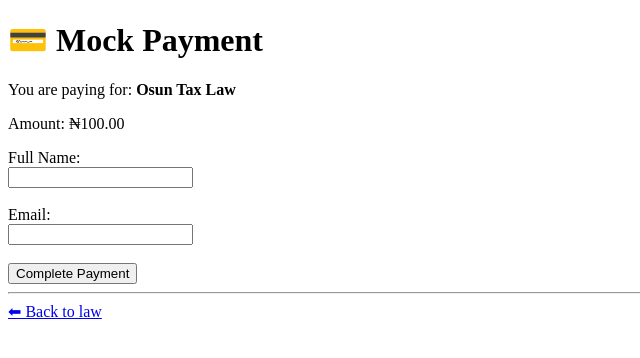
After one commit to sojiidowu/Osun-State-Laws-and-Bills, a Django app: page /pay/1/ in a window 1280 px wide. The commit adds this page. Shown: the top 358 px of the page, without its empty margins (0-640 px from the left). Run offline with Django 5.2, Linux system fonts and the light colour scheme; data comes from the database, SQL or seed files in the repository.

Commit message:
Added free and paid download logic with mock payment system

```diff
--- /dev/null
+++ b/legislation/templates/legislation/mock_payment.html
@@ -0,0 +1,27 @@
+<!DOCTYPE html>
+<html lang="en">
+  <head>
+    <meta charset="UTF-8" />
+    <meta name="viewport" content="width=device-width, initial-scale=1.0" />
+    <title>Mock Payment - {{ law.title }}</title>
+  </head>
+  <body>
+    <h1>💳 Mock Payment</h1>
+    <p>You are paying for: <strong>{{ law.title }}</strong></p>
+    <p>Amount: ₦{{ law.price }}</p>
+
+    <form methods="POST">
+      {% csrf_token %}
+      <label>Full Name:</label><br />
+      <input type="text" name="full_name" required /><br /><br />
+
+      <label>Email:</label><br />
+      <input type="text" name="email" required /><br /><br />
+
+      <button type="submit">Complete Payment</button>
+    </form>
+
+    <hr />
+    <a href="{% url 'law_detail' law.pk %}">⬅ Back to law</a>
+  </body>
+</html>
--- a/legislation/urls.py
+++ b/legislation/urls.py
@@ -4,4 +4,6 @@ from . import views
 urlpatterns = [
     path('', views.law_list, name='law_list'),
     path('law/<int:pk>/', views.law_detail, name='law_detail'),
+    path('download/<int:pk>/', views.download_law, name='download_law'),
+    path('pay/<int:pk>/', views.mock_payment, name='mock_payment'),
 ]
--- a/legislation/views.py
+++ b/legislation/views.py
@@ -1,5 +1,6 @@
-from django.shortcuts import render, get_object_or_404
-from .models import BillOrLaw
+from django.shortcuts import render, get_object_or_404, redirect
+from .models import BillOrLaw, Payment
+from django.http import FileResponse, HttpResponse
 
 
 def law_list(request):
@@ -10,3 +11,41 @@ def law_list(request):
 def law_detail(request, pk):
     law = get_object_or_404(BillOrLaw, pk=pk)
     return render(request, 'legislation/law_detail.html', {'law': law})
+
+
+# For handling free and paid download
+def download_law(request, pk):
+    law = get_object_or_404(BillOrLaw, pk=pk)
+
+    # free law to be downloaded directly
+    if law.price == 0:
+        if law.file:
+            return FileResponse(open(law.file.path, 'rb'), as_attachment=True)
+        else:
+            return HttpResponse("No document available.")
+    else:
+        # redirect to mock payment form for paid laws
+        return redirect('mock_payment', pk=law.pk)
+
+
+# Mock payment page
+def mock_payment(request, pk):
+    law = get_object_or_404(BillOrLaw, pk=pk)
+
+    if request.method == "POST":
+        full_name = request.POST.get('full_name')
+        email = request.POST.get('email')
+
+        Payment.objects.create(
+            law=law,
+            full_name=full_name,
+            email=email,
+            amount=law.price,
+            status='completed'
+        )
+        # After the mock payment, allow download
+        if law.file:
+            return FileResponse(open(law.file.path, 'rb'), as_attachment=True)
+        else:
+            return HttpResponse("No document available.")
+    return render(request, 'legislation/mock_payment.html', {'law': law})
```
Also changed, not shown: legislation/templates/legislation/law_detail.html (+5 -3 lines).
